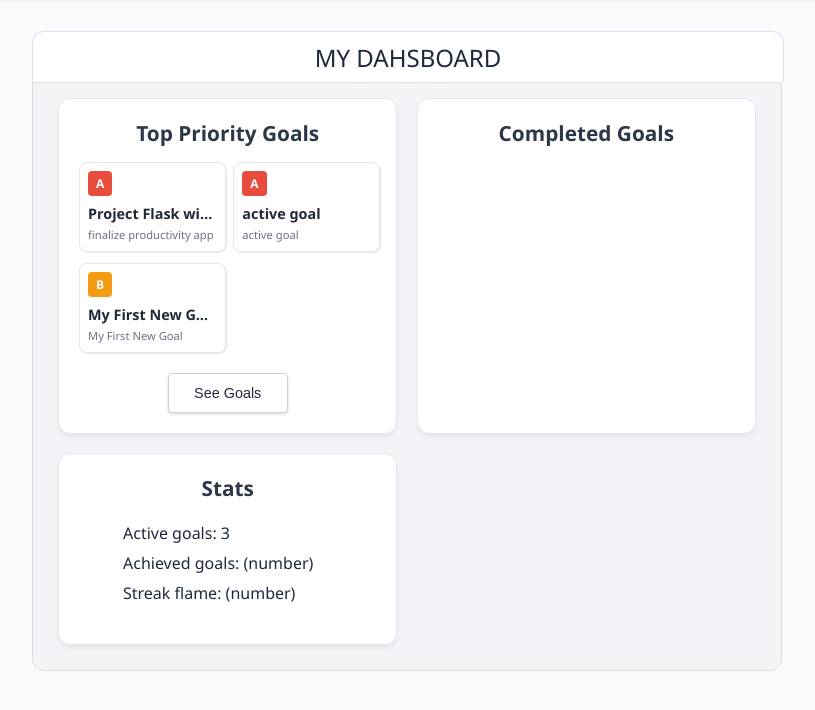
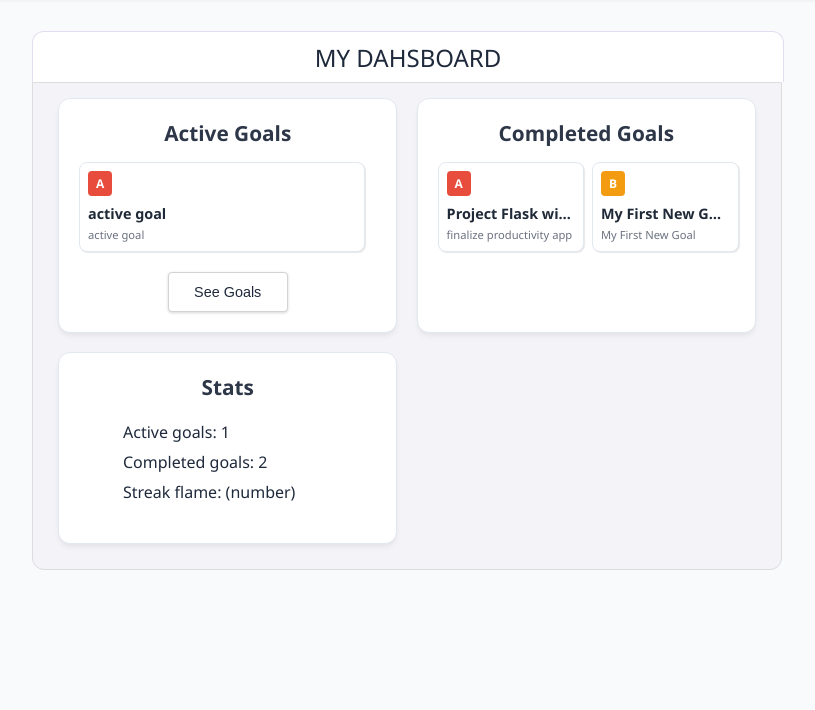
Before and after one commit to ian-developer/flask-focus-app, a Flask app: page /dashboard in a window 1280 px wide. Shown: the part 65-775 px from the top of the page, without its empty margins (233-1048 px from the left). Run offline with Flask 3, Linux system fonts and the light colour scheme.

Commit message:
daily entry

```diff
--- a/app/routes.py
+++ b/app/routes.py
@@ -6,24 +6,32 @@ from .models_db import Goal, Task
 
 main = Blueprint("main", __name__)
 
-# ---------------HOMEPAGE----------------
+# ---------------DASHBOARD----------------
 
 @main.route("/")
 def home():
     goals = Goal.query.order_by(Goal.priority.asc()).all()
-    goal_count = Goal.query.count()
+    active_goals_count = Goal.query.count()
 
 
-    return render_template("index.html", goals=goals, goal_count=goal_count)
+    return render_template("index.html", goals=goals, active_goals_count=active_goals_count)
 
 # ---------------DASHBOARD----------------
 
 @main.route("/dashboard", methods=['GET', 'POST'])
 def dashboard():
     goals = Goal.query.order_by(Goal.priority.asc()).all()
-    goal_count = Goal.query.count()
 
-    return render_template('dashboard.html', goals=goals, goal_count=goal_count)
+    active_goals_count = 0
+    finished_goals_count = 0
+
+    for goal in goals:
+        if goal.is_confirmed_finished == True:
+            finished_goals_count += 1
+        if goal.is_confirmed_finished == False:
+            active_goals_count += 1
+
+    return render_template('dashboard.html', goals=goals, active_goals_count=active_goals_count, finished_goals_count=finished_goals_count)
 
 # ----------------GOALS-----------------
 
--- a/app/templates/dashboard.html
+++ b/app/templates/dashboard.html
@@ -9,15 +9,17 @@
         <div class="homepage-card-container">
             <div class="homepage-card">
                 <div class="card-header">
-                    <h2>Top priority goals</h2>
+                    <h2>active goals</h2>
                 </div>
                 <div class="active-goals-grid">
                     {% for goal in goals[:6] %}
-                        <div class="goal-card">
-                            <span class="badge badge-{{ goal.priority }}">{{ goal.priority }}</span>
-                            <h3 class="goal-title">{{ goal.title }}</h3>
-                            <p class="goal-description">{{ goal.description | truncate(50) }}</p>
-                        </div>
+                        {% if not goal.is_confirmed_finished %}
+                            <div class="goal-card">
+                                <span class="badge badge-{{ goal.priority }}">{{ goal.priority }}</span>
+                                <h3 class="goal-title">{{ goal.title }}</h3>
+                                <p class="goal-description">{{ goal.description | truncate(50) }}</p>
+                            </div>
+                        {% endif %}
                     {% endfor %}
                 </div>
                     <div style="display: flex; align-items: center; padding: 0px 12px; margin: 20px 0px; margin-bottom: 0px;">
@@ -32,7 +34,7 @@
                 </div>
                 <div class="active-goals-grid">
                     {% for goal in goals[:6] %}
-                        {% if goal.is_completed %}
+                        {% if goal.is_confirmed_finished %}
                             <div class="goal-card">
                                 <span class="badge badge-{{ goal.priority }}">{{ goal.priority }}</span>
                                 <h3 class="goal-title">{{ goal.title }}</h3>
@@ -47,8 +49,8 @@
                     <h2>stats</h2>
                 </div>
                 <ul>
-                    <li>Active goals: {{goal_count}}</li>
-                    <li>Achieved goals: (number)</li>
+                    <li>Active goals: {{active_goals_count}}</li>
+                    <li>Completed goals: {{finished_goals_count}}</li>
                     <li>Streak flame: (number)</li>
                 </ul>
             </div>
```
Also changed, not shown: instance/base.db.
